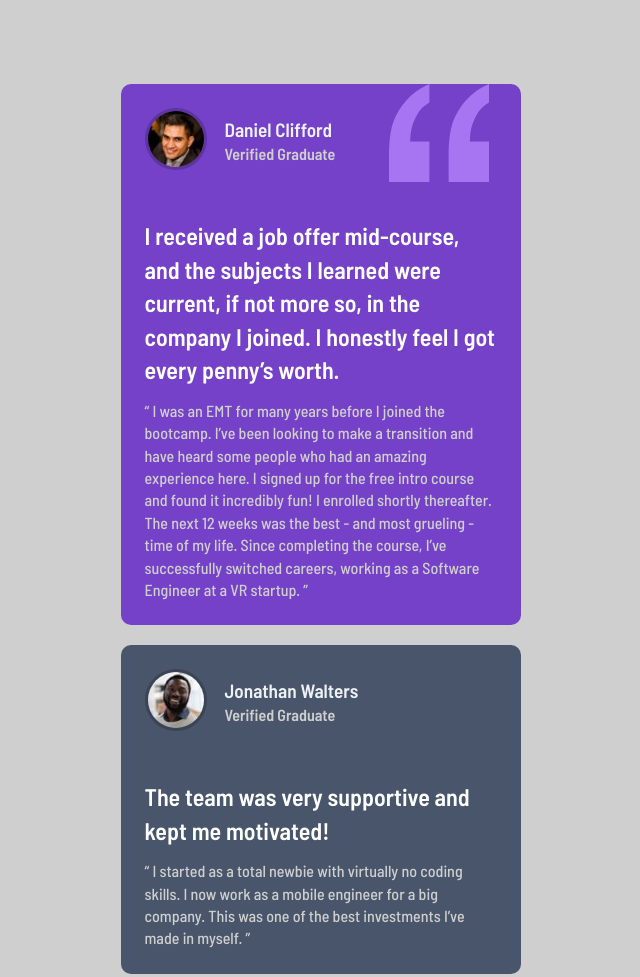
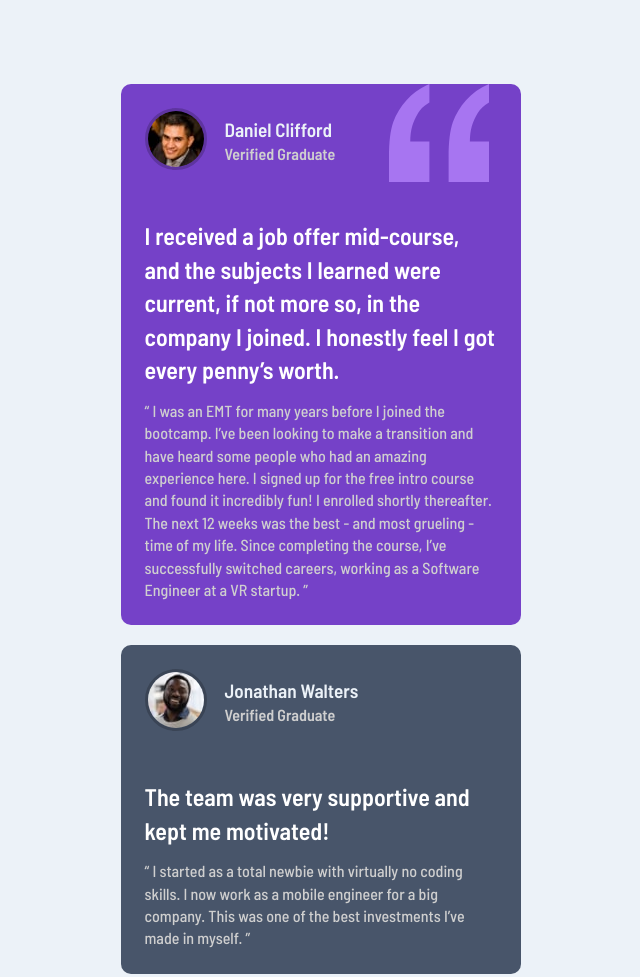
Before and after one commit to bembem33/testimonials-grid-section-main, a plain HTML site: page index.html in a window 1280 px wide. Shown: the top 977 px of the page, without its empty margins (337-977 px from the left). Drawn offline with Linux system fonts and the light colour scheme.

Commit message:
Update style.css

```diff
--- a/style.css
+++ b/style.css
@@ -16,7 +16,7 @@
 }
 
 body {
-    background-color: var(--light-gray);
+    background-color: var(--light-grayish-blue);
     display: grid;
     grid-template-rows: 1fr auto;
     gap: 2em;
```
